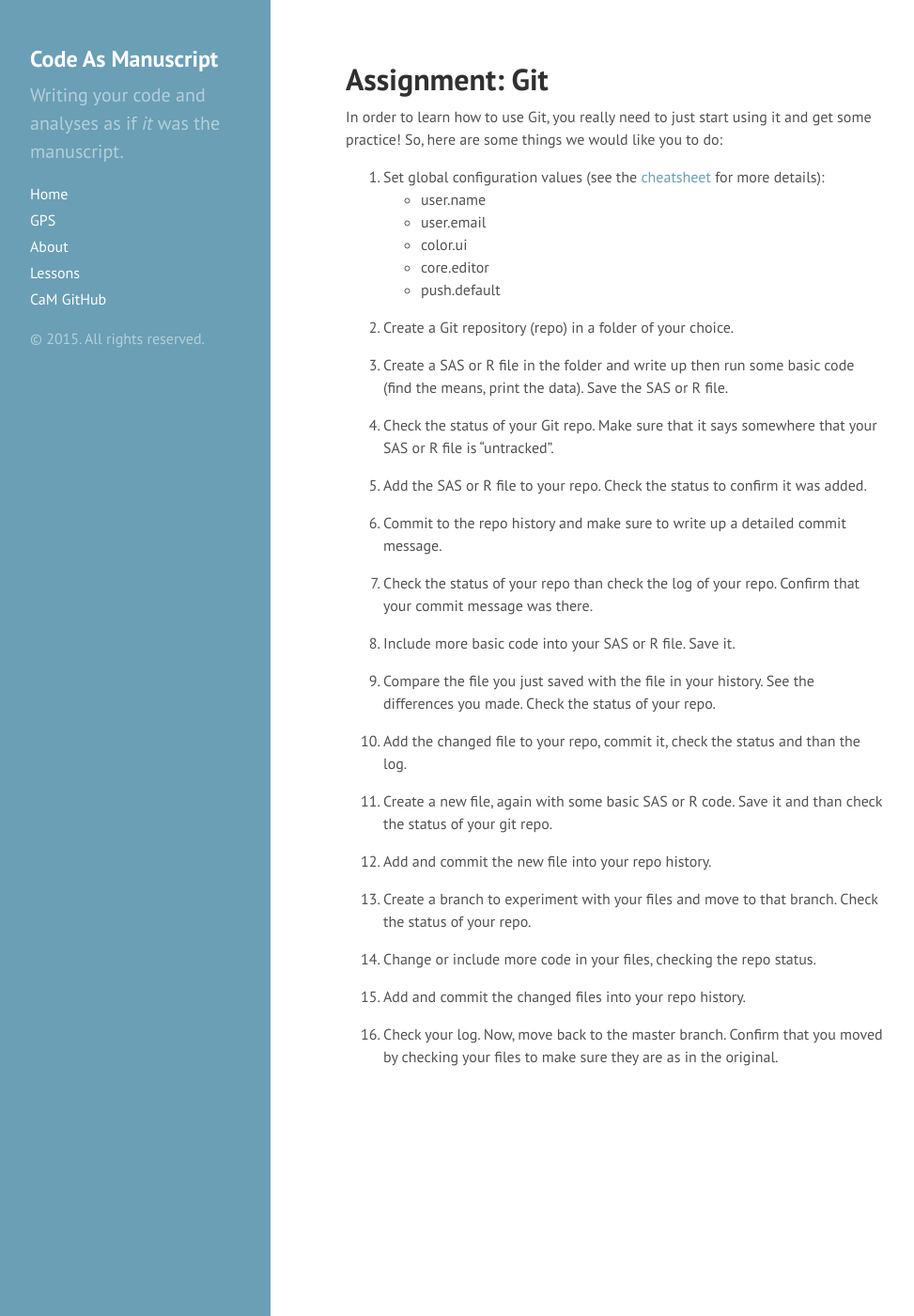
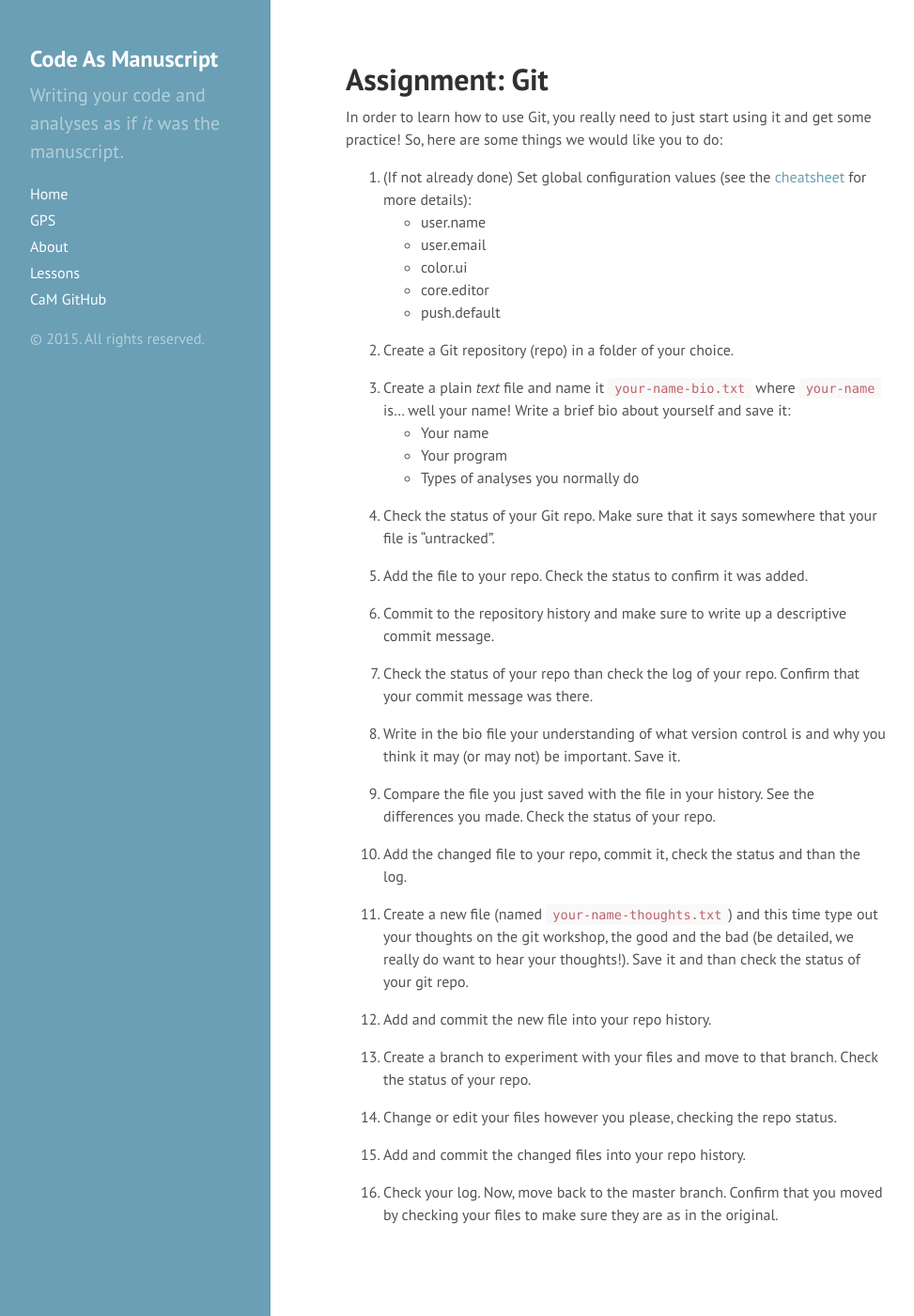
Before and after one commit to thesarahmeister/workshops, a Jekyll site: the page built from lessons/git/assignment.md, in a window 1280 px wide and 1400 px high. Shown: the whole window at 94% size, without its empty margins (0-973 px from the left). Built offline with Jekyll 4.4.1, drawn with Linux system fonts in a browser that asks for light colours; Markdown is read by kramdown in place of the engine named in the settings.

Commit message:
Updated material from master

```diff
--- a/lessons/git/assignment.md
+++ b/lessons/git/assignment.md
@@ -21,8 +21,8 @@ In order to learn how to use Git, you really need to just start using
 it and get some practice!  So, here are some things we would like you
 to do:
 
-1. Set global configuration values (see the [cheatsheet](cheatsheet/)
-  for more details):
+1. (If not already done) Set global configuration values (see the
+  [cheatsheet](cheatsheet/) for more details):
   * user.name
   * user.email
   * color.ui
@@ -31,23 +31,27 @@ to do:
 
 2. Create a Git repository (repo) in a folder of your choice.
 
-3. Create a SAS or R file in the folder and write up then run some
-   basic code (find the means, print the data).  Save the SAS or R
-   file.
+3. Create a plain *text* file and name it `your-name-bio.txt` where
+   `your-name` is... well your name!  Write a brief bio about yourself
+   and save it:
+   * Your name
+   * Your program
+   * Types of analyses you normally do
 
 4. Check the status of your Git repo.  Make sure that it says
-   somewhere that your SAS or R file is "untracked".
+   somewhere that your file is "untracked".
 
-5. Add the SAS or R file to your repo.  Check the status to confirm it
-   was added.
+5. Add the file to your repo.  Check the status to confirm it was
+   added.
 
-6. Commit to the repo history and make sure to write up a detailed
-   commit message.
+6. Commit to the repository history and make sure to write up a
+   descriptive commit message.
 
 7. Check the status of your repo than check the log of your repo.
    Confirm that your commit message was there.
 
-8. Include more basic code into your SAS or R file.  Save it.
+8. Write in the bio file your understanding of what version control is
+   and why you think it may (or may not) be important.  Save it.
 
 9. Compare the file you just saved with the file in your history.
    See the differences you made.  Check the status of your repo.
@@ -55,7 +59,9 @@ to do:
 10. Add the changed file to your repo, commit it, check the status and
     than the log.
 
-11. Create a new file, again with some basic SAS or R code.  Save it
+11. Create a new file (named `your-name-thoughts.txt`) and this time
+    type out your thoughts on the git workshop, the good and the bad
+    (be detailed, we really do want to hear your thoughts!).  Save it
     and than check the status of your git repo.
 
 12. Add and commit the new file into your repo history.
@@ -63,7 +69,7 @@ to do:
 13. Create a branch to experiment with your files and move to that
     branch.  Check the status of your repo.
 
-14. Change or include more code in your files, checking the repo
+14. Change or edit your files however you please, checking the repo
     status.
 
 15. Add and commit the changed files into your repo history.
```
Also changed, not shown: 1 other file.
